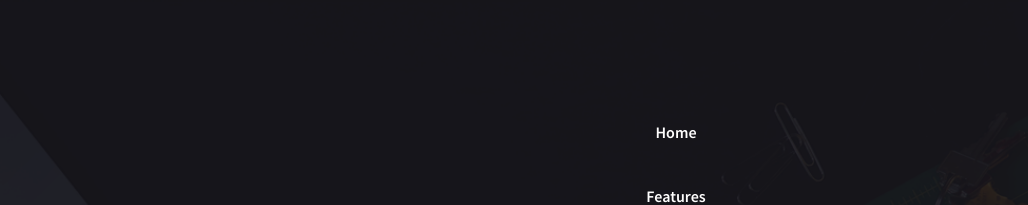
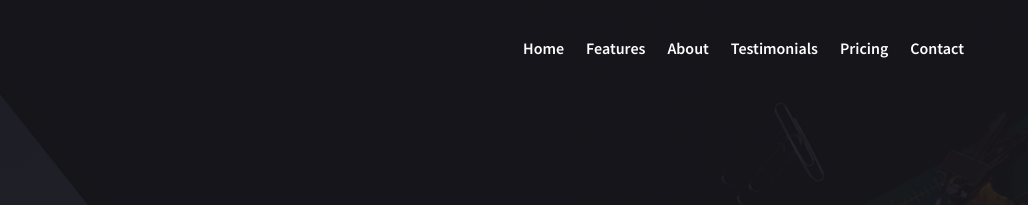
Before and after one commit to fncoder/lucid, a website: page index.html in a window 1280 px wide. Shown: the top 205 px of the page, 252-1280 px from the left. Drawn offline with nearby package versions, Linux system fonts and the light colour scheme.

Commit message:
fix navigation

```diff
--- a/index.html
+++ b/index.html
@@ -25,6 +25,7 @@
 					<span class="hamburger__line"></span>
 					<span class="hamburger__line"></span>
 				</div>
+				<nav class="navigation">
 					<ul class="menu">
 						<li class="menu-item"><a href="#home" class="menu-item__link">Home <span class="menu-pointer"></span></a></li>
 						<li class="menu-item"><a href="#features" class="menu-item__link">Features <span class="menu-pointer"></span></a></li>
@@ -33,6 +34,7 @@
 						<li class="menu-item"><a href="#pricing" class="menu-item__link">Pricing <span class="menu-pointer"></span></a></li>
 						<li class="menu-item"><a href="#contact" class="menu-item__link">Contact <span class="menu-pointer"></span></a></li>
 					</ul>
+				</nav>
 			</div>
 		</div>
 		<div class="wrapper wrapper--header">
```
Lines whose indentation alone changed are shown as unchanged.
